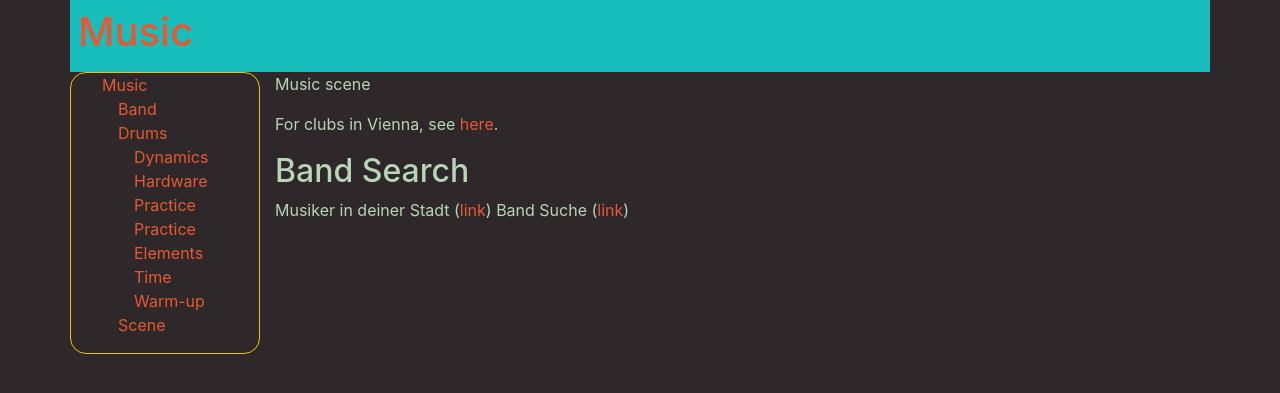
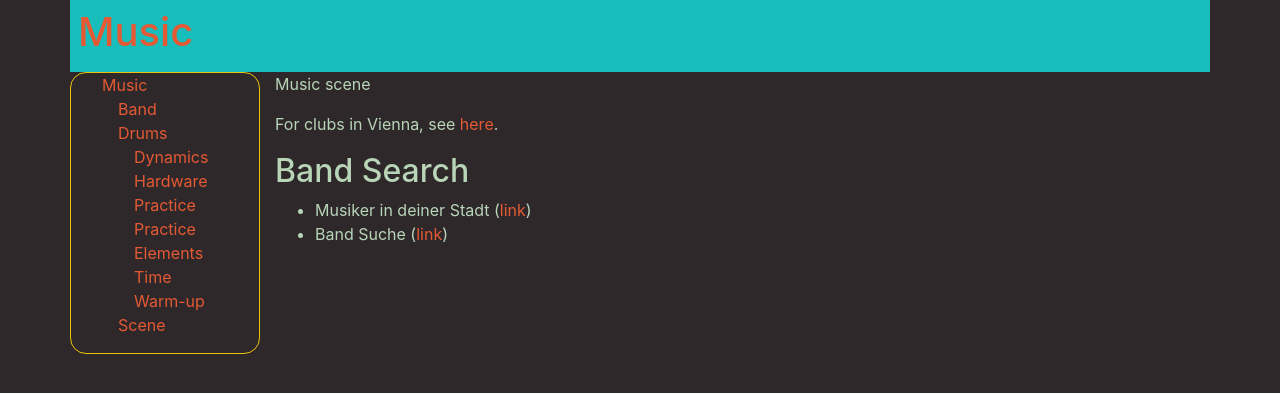
Before and after one commit to MisterY/music-site, a Jekyll site: the page built from scene.md, in a window 1280 px wide. Shown: the top 393 px of the page. Built offline with Jekyll 4.4.1, drawn with Linux system fonts in a browser that asks for light colours; nearby versions of some CDN libraries; our own code applies the rules of GitHub Pages for plain Markdown files.

Commit message:
adding the list items

```diff
--- a/scene.md
+++ b/scene.md
@@ -7,5 +7,5 @@ For clubs in Vienna, see [here](http://austria.alensiljak.tk/entertainment/music
 
 ## Band Search
 
-Musiker in deiner Stadt ([link](https://www.musiker-in-deiner-stadt.at/))
-Band Suche ([link](http://www.bandsuche.at/))
+- Musiker in deiner Stadt ([link](https://www.musiker-in-deiner-stadt.at/))
+- Band Suche ([link](http://www.bandsuche.at/))
```
